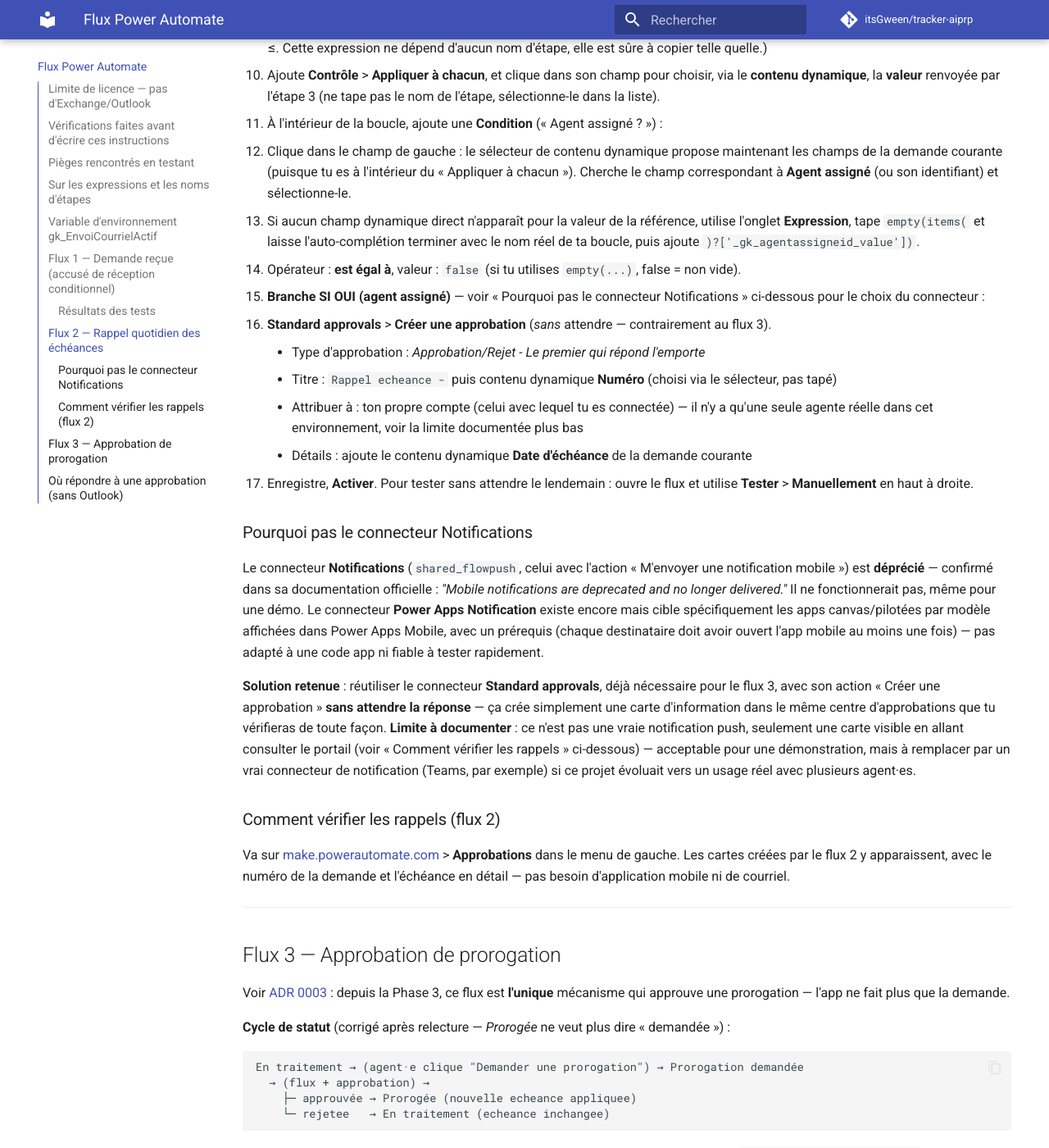
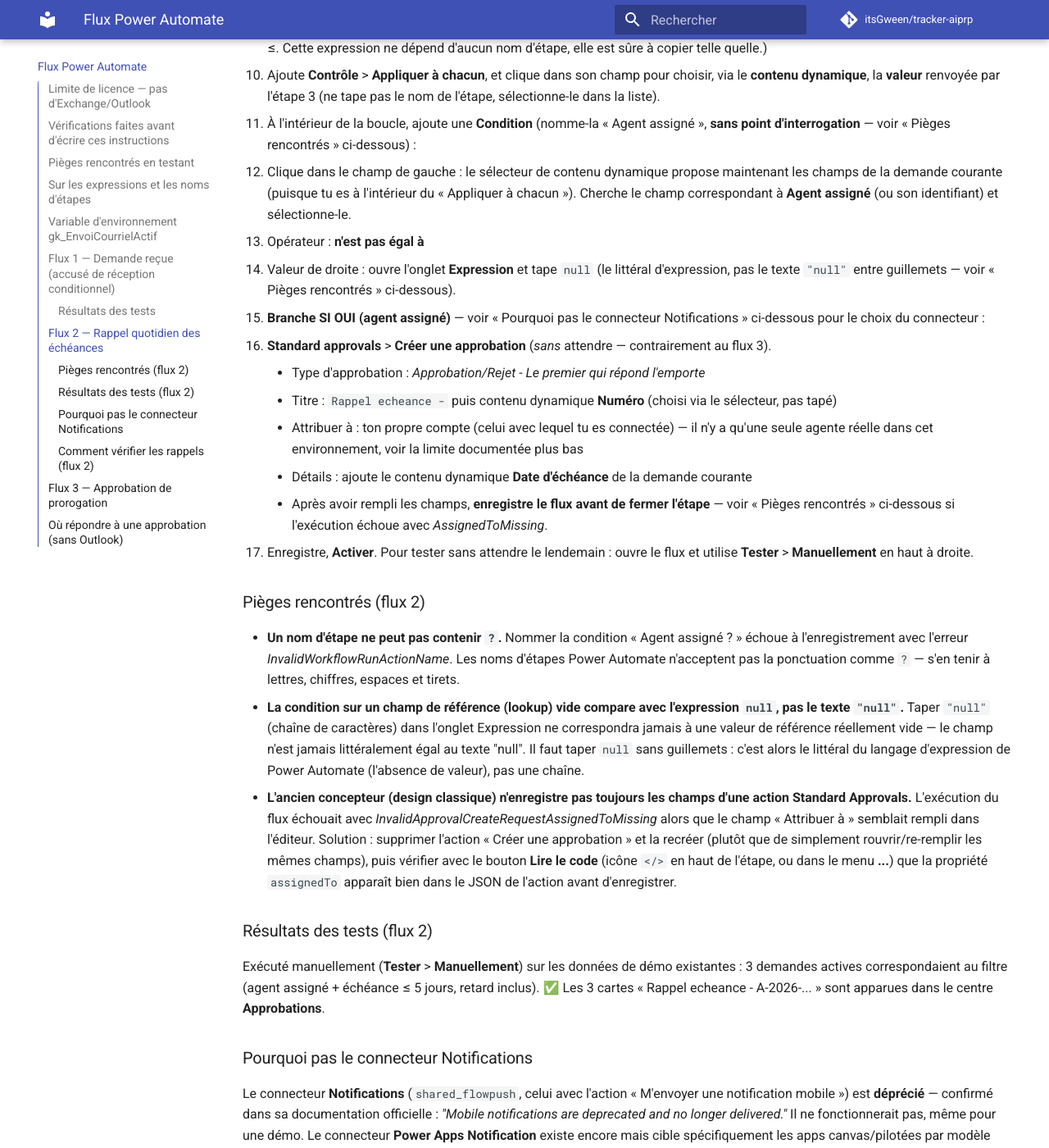
Before and after one commit to itsGween/tracker-aiprp, an MkDocs documentation site: the page built from docs/flux.md, in a window 1280 px wide and 1400 px high, scrolled down 4336 px. Shown: the whole window at 82% size. Built offline with MkDocs 1.6.1 and Material for MkDocs 9.7.7, drawn with Linux system fonts in a browser that asks for light colours; comment, search, counter and statistics services are not loaded.

Commit message:
docs(flux): documente la construction et les pieges du flux 2 (rappel quotidien)

```diff
--- a/docs/flux.md
+++ b/docs/flux.md
@@ -172,14 +172,14 @@
 4. Ajoute **Contrôle** > **Appliquer à chacun**, et clique dans son champ pour choisir, via le
    **contenu dynamique**, la **valeur** renvoyée par l'étape 3 (ne tape pas le nom de l'étape,
    sélectionne-le dans la liste).
-5. À l'intérieur de la boucle, ajoute une **Condition** (« Agent assigné ? ») :
+5. À l'intérieur de la boucle, ajoute une **Condition** (nomme-la « Agent assigné », **sans point
+   d'interrogation** — voir « Pièges rencontrés » ci-dessous) :
    - Clique dans le champ de gauche : le sélecteur de contenu dynamique propose maintenant les
      champs de la demande courante (puisque tu es à l'intérieur du « Appliquer à chacun »). Cherche
      le champ correspondant à **Agent assigné** (ou son identifiant) et sélectionne-le.
-   - Si aucun champ dynamique direct n'apparaît pour la valeur de la référence, utilise l'onglet
-     **Expression**, tape `empty(items(` et laisse l'auto-complétion terminer avec le nom réel de ta
-     boucle, puis ajoute `)?['_gk_agentassigneid_value'])`.
-   - Opérateur : **est égal à**, valeur : `false` (si tu utilises `empty(...)`, false = non vide).
+   - Opérateur : **n'est pas égal à**
+   - Valeur de droite : ouvre l'onglet **Expression** et tape `null` (le littéral d'expression, pas
+     le texte `"null"` entre guillemets — voir « Pièges rencontrés » ci-dessous).
 6. **Branche SI OUI (agent assigné)** — voir « Pourquoi pas le connecteur Notifications » ci-dessous
    pour le choix du connecteur :
    1. **Standard approvals** > **Créer une approbation** (*sans* attendre — contrairement au flux 3).
@@ -189,8 +189,34 @@
       - Attribuer à : ton propre compte (celui avec lequel tu es connectée) — il n'y a qu'une seule
         agente réelle dans cet environnement, voir la limite documentée plus bas
       - Détails : ajoute le contenu dynamique **Date d'échéance** de la demande courante
+      - Après avoir rempli les champs, **enregistre le flux avant de fermer l'étape** — voir
+        « Pièges rencontrés » ci-dessous si l'exécution échoue avec *AssignedToMissing*.
 7. Enregistre, **Activer**. Pour tester sans attendre le lendemain : ouvre le flux et utilise
    **Tester** > **Manuellement** en haut à droite.
+
+### Pièges rencontrés (flux 2)
+
+- **Un nom d'étape ne peut pas contenir `?`.** Nommer la condition « Agent assigné ? » échoue à
+  l'enregistrement avec l'erreur *InvalidWorkflowRunActionName*. Les noms d'étapes Power Automate
+  n'acceptent pas la ponctuation comme `?` — s'en tenir à lettres, chiffres, espaces et tirets.
+- **La condition sur un champ de référence (lookup) vide compare avec l'expression `null`, pas le
+  texte `"null"`.** Taper `"null"` (chaîne de caractères) dans l'onglet Expression ne correspondra
+  jamais à une valeur de référence réellement vide — le champ n'est jamais littéralement égal au
+  texte "null". Il faut taper `null` sans guillemets : c'est alors le littéral du langage
+  d'expression de Power Automate (l'absence de valeur), pas une chaîne.
+- **L'ancien concepteur (design classique) n'enregistre pas toujours les champs d'une action
+  Standard Approvals.** L'exécution du flux échouait avec *InvalidApprovalCreateRequestAssignedToMissing*
+  alors que le champ « Attribuer à » semblait rempli dans l'éditeur. Solution : supprimer l'action
+  « Créer une approbation » et la recréer (plutôt que de simplement rouvrir/re-remplir les mêmes
+  champs), puis vérifier avec le bouton **Lire le code** (icône `</>` en haut de l'étape, ou dans le
+  menu **...**) que la propriété `assignedTo` apparaît bien dans le JSON de l'action avant
+  d'enregistrer.
+
+### Résultats des tests (flux 2)
+
+Exécuté manuellement (**Tester** > **Manuellement**) sur les données de démo existantes : 3 demandes
+actives correspondaient au filtre (agent assigné + échéance ≤ 5 jours, retard inclus). ✅ Les 3
+cartes « Rappel echeance - A-2026-... » sont apparues dans le centre **Approbations**.
 
 ### Pourquoi pas le connecteur Notifications
 
```
Also changed, not shown: docs/progression.md (+12 -3 lines).
